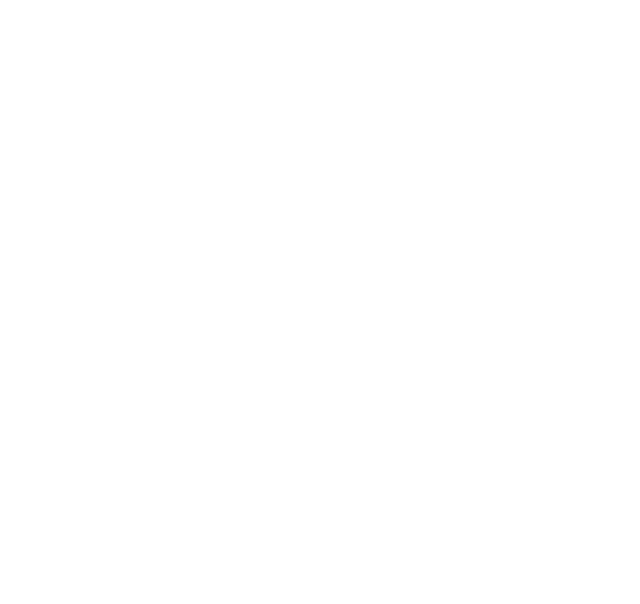
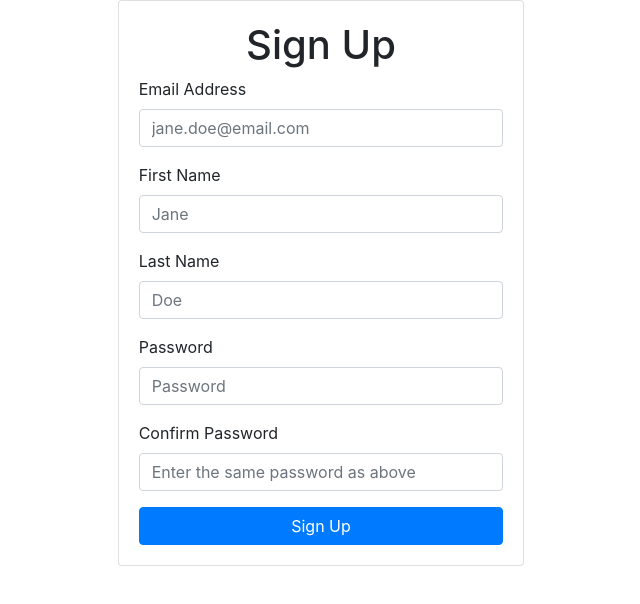
Before and after one commit to PsychedelicMonkey/React-Blog, a React (Create React App) app in the folder client/: page /signup in a window 1280 px wide. Shown: the top 604 px of the page, without its empty margins (319-959 px from the left). Built offline with nearby package versions, Linux system fonts and the light colour scheme.

Commit message:
Login and Signup forms

```diff
--- a/client/src/App.js
+++ b/client/src/App.js
@@ -7,6 +7,8 @@
 import store from './store';
 
 import Home from './components/Home';
+import Login from './components/auth/Login';
+import SignUp from './components/auth/SignUp';
 
 class App extends Component {
   render() {
@@ -14,6 +16,8 @@
       <Provider store={store}>
         <Router>
           <Route exact path="/" component={Home} />
+          <Route exact path="/login" component={Login} />
+          <Route exact path="/signup" component={SignUp} />
         </Router>
       </Provider>
     );
--- /dev/null
+++ b/client/src/components/auth/Login.js
@@ -0,0 +1,86 @@
+import React, { Component } from 'react';
+import {
+  Button,
+  Card,
+  CardBody,
+  Col,
+  Form,
+  FormGroup,
+  Input,
+  Label,
+  Row,
+} from 'reactstrap';
+import { Link } from 'react-router-dom';
+
+class Login extends Component {
+  constructor(props) {
+    super(props);
+
+    this.state = {
+      email: '',
+      password: '',
+    };
+
+    this.onChange = this.onChange.bind(this);
+    this.onSubmit = this.onSubmit.bind(this);
+  }
+
+  onChange = e => {
+    this.setState({
+      [e.target.name]: e.target.value,
+    });
+  }
+
+  onSubmit = e => {
+    e.preventDefault();
+
+    alert(JSON.stringify(this.state));
+  }
+
+  render() {
+    return (
+      <Row>
+        <Col lg="4" md="8" className="m-auto">
+          <Card>
+            <CardBody>
+              <h1 className="text-center">Log In</h1>
+
+              <Form onSubmit={this.onSubmit}>
+                <FormGroup>
+                  <Label for="email">Email Address</Label>
+                  <Input
+                    type="email"
+                    id="email"
+                    name="email"
+                    placeholder="Email Address"
+                    value={this.state.email}
+                    onChange={this.onChange}
+                  />
+                </FormGroup>
+
+                <FormGroup>
+                  <Label for="password">Password</Label>
+                  <Input
+                    type="password"
+                    id="password"
+                    name="password"
+                    placeholder="Password"
+                    value={this.state.password}
+                    onChange={this.onChange}
+                  />
+                </FormGroup>
+
+                <Button type="submit" color="primary" block>Log In</Button>
+              </Form>
+
+              <hr></hr>
+              <Link to="/signup" className="btn btn-secondary btn-block">Sign Up</Link>
+            </CardBody>
+          </Card>
+        </Col>
+      </Row>
+    );
+  }
+}
+
+export default Login;
--- /dev/null
+++ b/client/src/components/auth/SignUp.js
@@ -0,0 +1,121 @@
+import React, { Component } from 'react';
+import {
+  Button,
+  Card,
+  CardBody,
+  Col,
+  Form,
+  FormGroup,
+  Input,
+  Label,
+  Row,
+} from 'reactstrap';
+
+class SignUp extends Component {
+  constructor(props) {
+    super(props);
+
+    this.state = {
+      email: '',
+      firstName: '',
+      lastName: '',
+      password: '',
+      password2: '',
+    };
+
+    this.onChange = this.onChange.bind(this);
+    this.onSubmit = this.onSubmit.bind(this);
+  }
+
+  onChange = e => {
+    this.setState({
+      [e.target.name]: e.target.value,
+    });
+  }
+
+  onSubmit = e => {
+    e.preventDefault();
+
+    alert(JSON.stringify(this.state));
+  }
+
+  render() {
+    return (
+      <Row>
+        <Col lg="4" md="8" className="m-auto">
+          <Card>
+            <CardBody>
+              <h1 className="text-center">Sign Up</h1>
+
+              <Form onSubmit={this.onSubmit}>
+                <FormGroup>
+                  <Label for="email">Email Address</Label>
+                  <Input
+                    type="email"
+                    id="email"
+                    name="email"
+                    placeholder="jane.doe@email.com"
+                    value={this.state.email}
+                    onChange={this.onChange}
+                  />
+                </FormGroup>
+
+                <FormGroup>
+                  <Label for="firstName">First Name</Label>
+                  <Input
+                    type="text"
+                    id="firstName"
+                    name="firstName"
+                    placeholder="Jane"
+                    value={this.state.firstName}
+                    onChange={this.onChange}
+                  />
+                </FormGroup>
+
+                <FormGroup>
+                  <Label for="lastName">Last Name</Label>
+                  <Input
+                    type="text"
+                    id="lastName"
+                    name="lastName"
+                    placeholder="Doe"
+                    value={this.state.lastName}
+                    onChange={this.onChange}
+                  />
+                </FormGroup>
+
+                <FormGroup>
+                  <Label for="password">Password</Label>
+                  <Input
+                    type="password"
+                    id="password"
+                    name="password"
+                    placeholder="Password"
+                    value={this.state.password}
+                    onChange={this.onChange}
+                  />
+                </FormGroup>
+
+                <FormGroup>
+                  <Label for="password2">Confirm Password</Label>
+                  <Input
+                    type="password"
+                    id="password2"
+                    name="password2"
+                    placeholder="Enter the same password as above"
+                    value={this.state.password2}
+                    onChange={this.onChange}
+                  />
+                </FormGroup>
+
+                <Button type="submit" color="primary" block>Sign Up</Button>
+              </Form>
+            </CardBody>
+          </Card>
+        </Col>
+      </Row>
+    );
+  }
+}
+
+export default SignUp;
```
